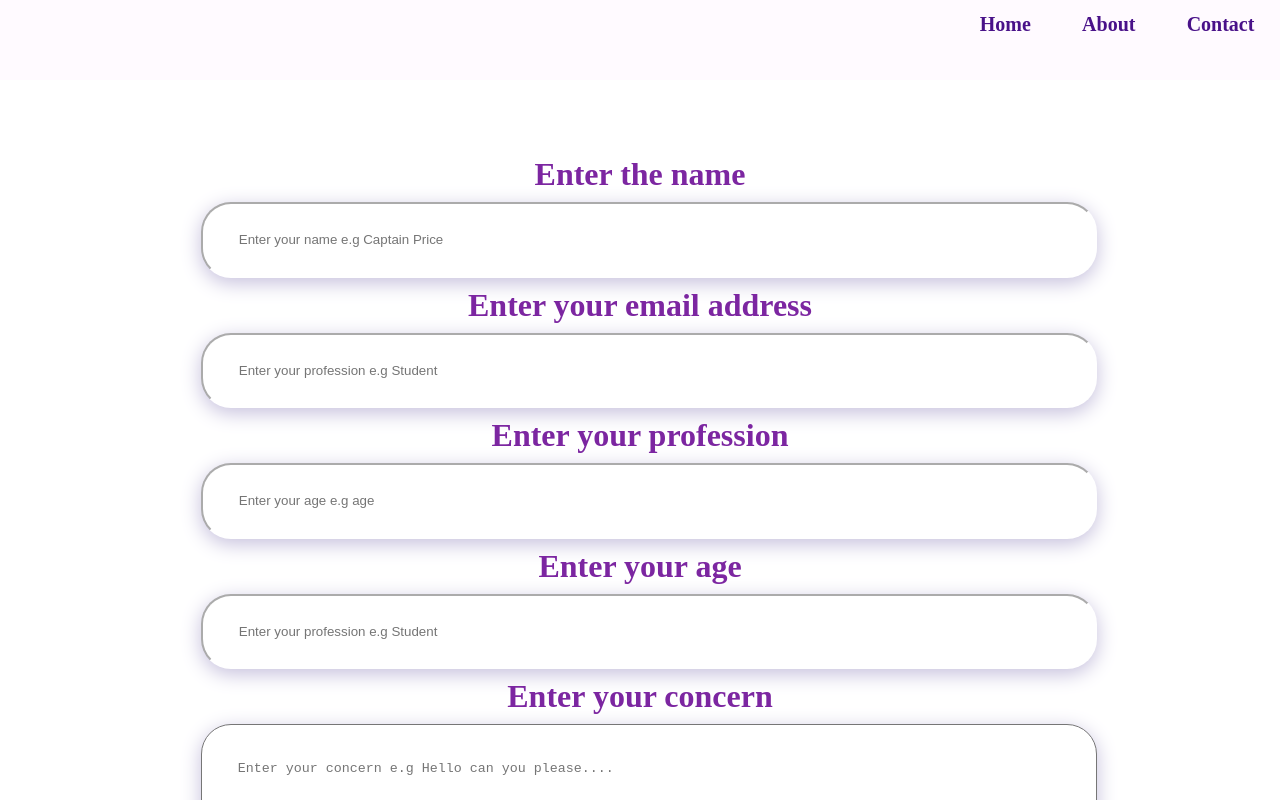
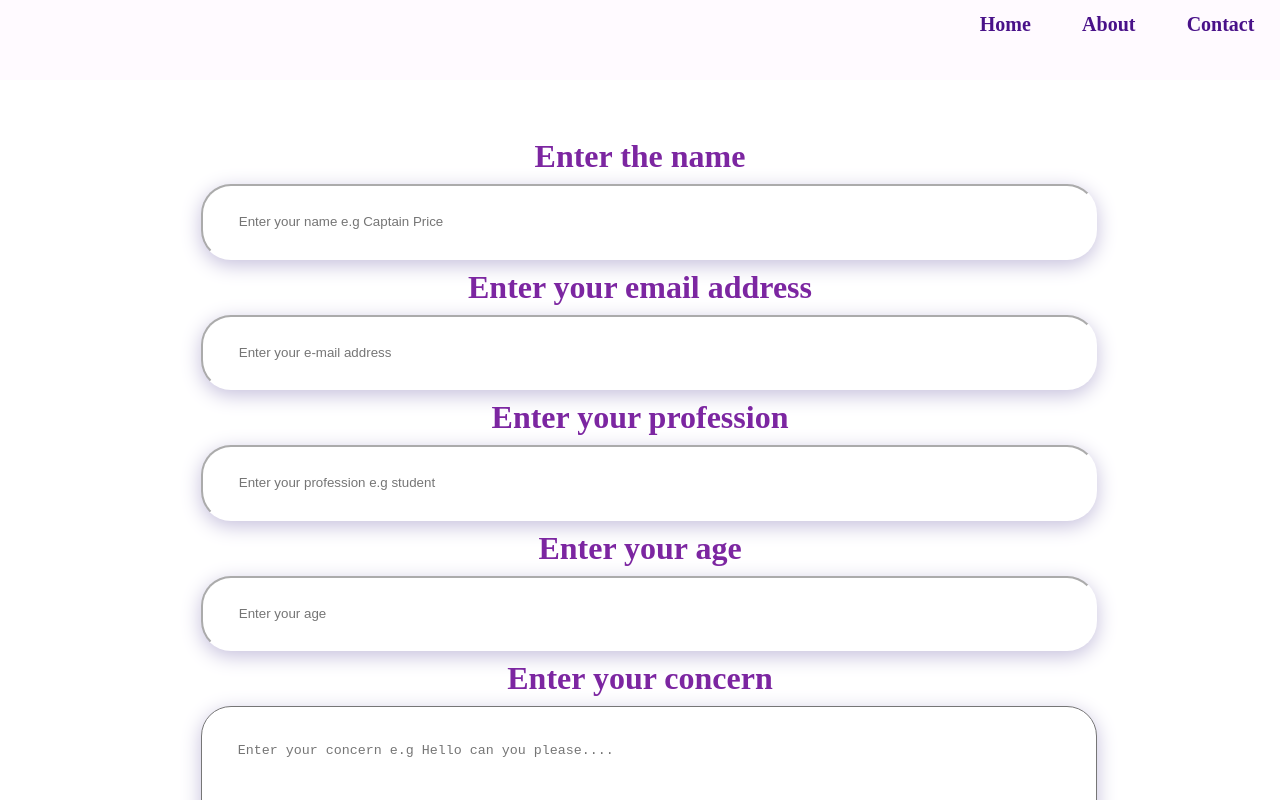
Before and after one commit to asifrahaman13/asifrahamanportfolio, a React (Create React App) app: page /contact in a window 1280 px wide. Built offline with nearby package versions, Linux system fonts and the light colour scheme.

Commit message:
another commit

```diff
--- a/a.json
+++ /dev/null
@@ -1,6 +0,0 @@
-"homepage": "http://asifrahaman13.github.io/asifrahamanportfolio",
-
-
-
-"predeploy": "npm run build",
-"deploy": "gh-pages -d build",
--- a/src/components/Contact/Contact.jsx
+++ b/src/components/Contact/Contact.jsx
@@ -35,7 +35,6 @@ const Contact = () => {
 
   return (
     <>
-      {msg == false ? <>fdf</> : <>dhfgfg</>}
 
       <center>
         <contact className="contact-header" id="contact-me">
@@ -62,7 +61,7 @@ const Contact = () => {
               <input
                 type="text"
                 className="form-input"
-                placeholder="Enter your profession e.g Student"
+                placeholder="Enter your e-mail address"
                 name="email"
                 value={credential.email}
                 onChange={onChange}
@@ -73,7 +72,7 @@ const Contact = () => {
               <input
                 type="text"
                 className="form-input"
-                placeholder="Enter your age e.g age"
+                placeholder="Enter your profession e.g student"
               />
               <label htmlFor="" className="contact-label">
                 Enter your age
@@ -81,7 +80,7 @@ const Contact = () => {
               <input
                 type="text"
                 className="form-input"
-                placeholder="Enter your profession e.g Student"
+                placeholder="Enter your age"
               />
               <label htmlFor="" className="contact-label">
                 Enter your concern
@@ -95,9 +94,18 @@ const Contact = () => {
                 placeholder="Enter your concern e.g Hello can you please.... "
               ></textarea>
               <center>
-                <button className="btn-submit" onClick={(e)=>{setMsg(true)}}>Submit</button>
+                <button
+                  className="btn-submit"
+                  onClick={(e) => {
+                    setMsg(true);
+                  }}
+                >
+                  Submit
+                </button>
               </center>
-              <submission className="status">{msg == false ? <></> : <>Your message is submitted</>}</submission>
+              <submission className="status">
+                {msg == false ? <></> : <>Your message is submitted</>}
+              </submission>
             </form>
           </div>
         </div>
--- a/src/components/Credits/Credits.jsx
+++ b/src/components/Credits/Credits.jsx
@@ -18,7 +18,6 @@ const Credits = () => {
   const provider = new ethers.providers.JsonRpcProvider(
     `https://goerli.infura.io/v3/5f1919e74ef0420ca8348dfab3af6bdc`
   );
-  // 0x8B7D297a15844415AC7F51fe90C659006F18de2b
   const contractAddress = "0x8B7D297a15844415AC7F51fe90C659006F18de2b";
   const ABI = data;
   const contract = new ethers.Contract(contractAddress, ABI, provider);
```
